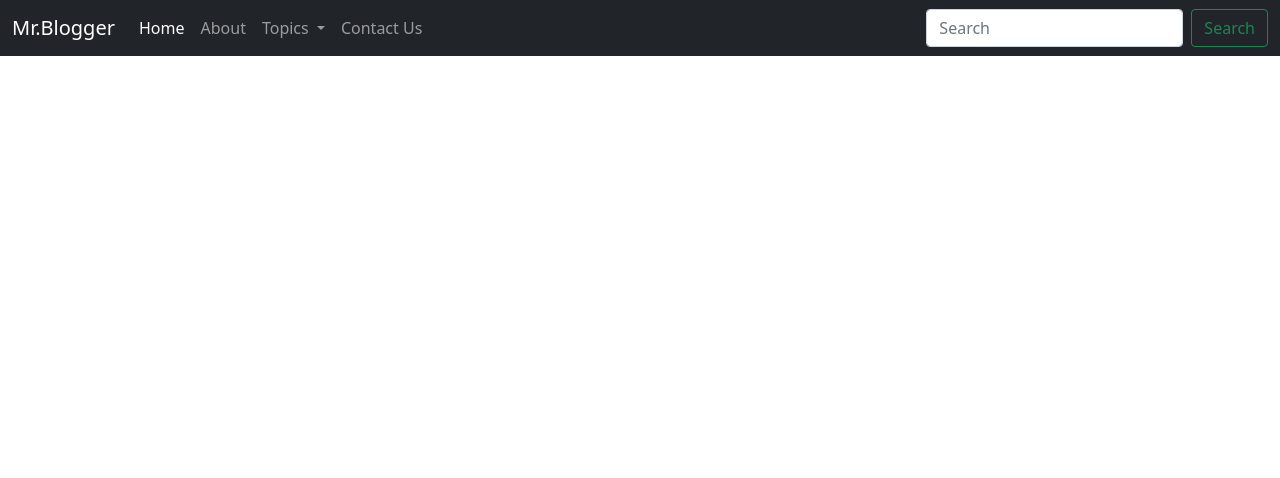
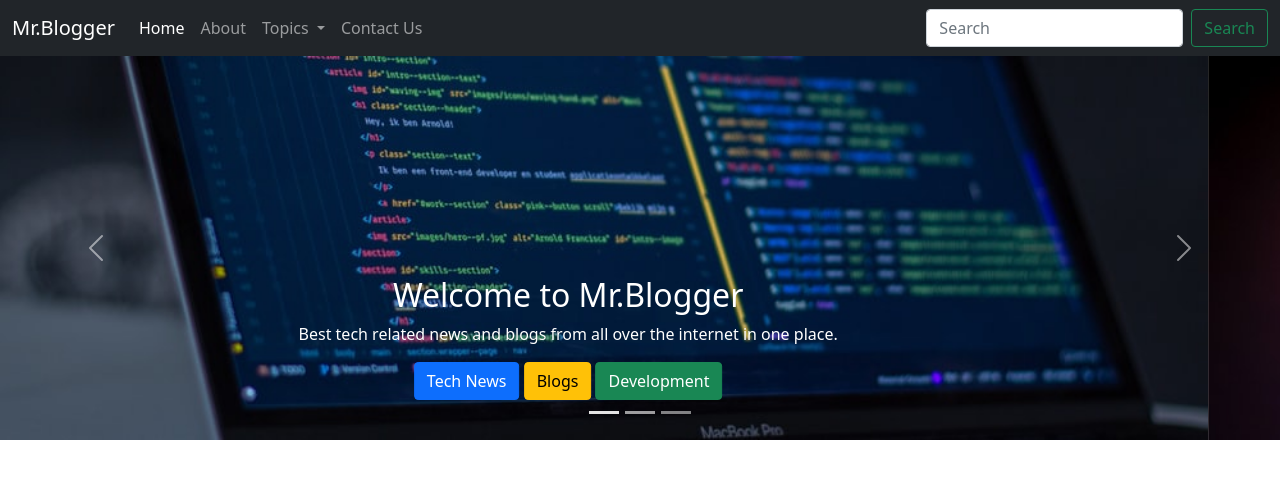
Before and after one commit to abhishekkmukherjee/Blog-Website, a plain HTML site: page index.html in a window 1280 px wide. Drawn offline with nearby package versions, Linux system fonts and the light colour scheme.

Commit message:
Added carousel and buttons

```diff
--- a/index.html
+++ b/index.html
@@ -1,20 +1,25 @@
 <!doctype html>
 <html lang="en">
+
 <head>
     <!-- Required meta tags -->
     <meta charset="utf-8">
     <meta name="viewport" content="width=device-width, initial-scale=1">
 
     <!-- Bootstrap CSS -->
-    <link href="https://cdn.jsdelivr.net/npm/bootstrap@5.1.3/dist/css/bootstrap.min.css" rel="stylesheet" integrity="sha384-1BmE4kWBq78iYhFldvKuhfTAU6auU8tT94WrHftjDbrCEXSU1oBoqyl2QvZ6jIW3" crossorigin="anonymous">
+    <link href="https://cdn.jsdelivr.net/npm/bootstrap@5.1.3/dist/css/bootstrap.min.css" rel="stylesheet"
+        integrity="sha384-1BmE4kWBq78iYhFldvKuhfTAU6auU8tT94WrHftjDbrCEXSU1oBoqyl2QvZ6jIW3" crossorigin="anonymous">
 
     <title>Mr.Blogger</title>
 </head>
+
 <body>
     <nav class="navbar navbar-expand-lg navbar-dark bg-dark">
         <div class="container-fluid">
             <a class="navbar-brand" href="#">Mr.Blogger</a>
-          <button class="navbar-toggler" type="button" data-bs-toggle="collapse" data-bs-target="#navbarSupportedContent" aria-controls="navbarSupportedContent" aria-expanded="false" aria-label="Toggle navigation">
+            <button class="navbar-toggler" type="button" data-bs-toggle="collapse"
+                data-bs-target="#navbarSupportedContent" aria-controls="navbarSupportedContent" aria-expanded="false"
+                aria-label="Toggle navigation">
                 <span class="navbar-toggler-icon"></span>
             </button>
             <div class="collapse navbar-collapse" id="navbarSupportedContent">
@@ -26,13 +31,16 @@
                         <a class="nav-link" href="/about.html">About</a>
                     </li>
                     <li class="nav-item dropdown">
-                <a class="nav-link dropdown-toggle" href="#" id="navbarDropdown" role="button" data-bs-toggle="dropdown" aria-expanded="false">
+                        <a class="nav-link dropdown-toggle" href="#" id="navbarDropdown" role="button"
+                            data-bs-toggle="dropdown" aria-expanded="false">
                             Topics
                         </a>
                         <ul class="dropdown-menu" aria-labelledby="navbarDropdown">
                             <li><a class="dropdown-item" href="#">Web Development</a></li>
                             <li><a class="dropdown-item" href="#">Technology</a></li>
-                  <li><hr class="dropdown-divider"></li>
+                            <li>
+                                <hr class="dropdown-divider">
+                            </li>
                             <li><a class="dropdown-item" href="#">Write for us</a></li>
                             <li><a class="dropdown-item" href="#">Support</a></li>
                         </ul>
@@ -48,11 +56,59 @@
             </div>
         </div>
     </nav>
+    <div id="carouselExampleCaptions" class="carousel slide" data-bs-ride="carousel">
+        <div class="carousel-indicators">
+            <button type="button" data-bs-target="#carouselExampleCaptions" data-bs-slide-to="0" class="active"
+                aria-current="true" aria-label="Slide 1"></button>
+            <button type="button" data-bs-target="#carouselExampleCaptions" data-bs-slide-to="1"
+                aria-label="Slide 2"></button>
+            <button type="button" data-bs-target="#carouselExampleCaptions" data-bs-slide-to="2"
+                aria-label="Slide 3"></button>
+        </div>
+        <div class="carousel-inner">
+            <div class="carousel-item active">
+                <img src="1.jpg" class="d-block w-100" alt="...">
+                <div class="carousel-caption d-none d-md-block">
+                    <h2>Welcome to Mr.Blogger</h2>
+                    <p>Best tech related news and blogs from all over the internet in one place.</p>
+                    <button type="button" class="btn btn-primary">Tech News</button>
+                    <button type="button" class="btn btn-warning">Blogs</button>
+                    <button type="button" class="btn btn-success">Development</button>
+                </div>
+            </div>
+            <div class="carousel-item">
+                <img src="2.jpg" class="d-block w-100" alt="...">
+                <div class="carousel-caption d-none d-md-block">
+                    <h5>Second slide label</h5>
+                    <p>Some representative placeholder content for the second slide.</p>
+                </div>
+            </div>
+            <div class="carousel-item">
+                <img src="3.jpg" class="d-block w-100" alt="...">
+                <div class="carousel-caption d-none d-md-block">
+                    <h5>Third slide label</h5>
+                    <p>Some representative placeholder content for the third slide.</p>
+                </div>
+            </div>
+        </div>
+        <button class="carousel-control-prev" type="button" data-bs-target="#carouselExampleCaptions"
+            data-bs-slide="prev">
+            <span class="carousel-control-prev-icon" aria-hidden="true"></span>
+            <span class="visually-hidden">Previous</span>
+        </button>
+        <button class="carousel-control-next" type="button" data-bs-target="#carouselExampleCaptions"
+            data-bs-slide="next">
+            <span class="carousel-control-next-icon" aria-hidden="true"></span>
+            <span class="visually-hidden">Next</span>
+        </button>
+    </div>
 
     <!-- Optional JavaScript; choose one of the two! -->
 
     <!-- Option 1: Bootstrap Bundle with Popper -->
-    <script src="https://cdn.jsdelivr.net/npm/bootstrap@5.1.3/dist/js/bootstrap.bundle.min.js" integrity="sha384-ka7Sk0Gln4gmtz2MlQnikT1wXgYsOg+OMhuP+IlRH9sENBO0LRn5q+8nbTov4+1p" crossorigin="anonymous"></script>
+    <script src="https://cdn.jsdelivr.net/npm/bootstrap@5.1.3/dist/js/bootstrap.bundle.min.js"
+        integrity="sha384-ka7Sk0Gln4gmtz2MlQnikT1wXgYsOg+OMhuP+IlRH9sENBO0LRn5q+8nbTov4+1p"
+        crossorigin="anonymous"></script>
 
     <!-- Option 2: Separate Popper and Bootstrap JS -->
     <!--
@@ -60,4 +116,5 @@
     <script src="https://cdn.jsdelivr.net/npm/bootstrap@5.1.3/dist/js/bootstrap.min.js" integrity="sha384-QJHtvGhmr9XOIpI6YVutG+2QOK9T+ZnN4kzFN1RtK3zEFEIsxhlmWl5/YESvpZ13" crossorigin="anonymous"></script>
     -->
 </body>
+
 </html>
```
Also changed, not shown: 1.jpg (added), 2.jpg (added), 3.jpg (added). Lines whose indentation alone changed are shown as unchanged.
